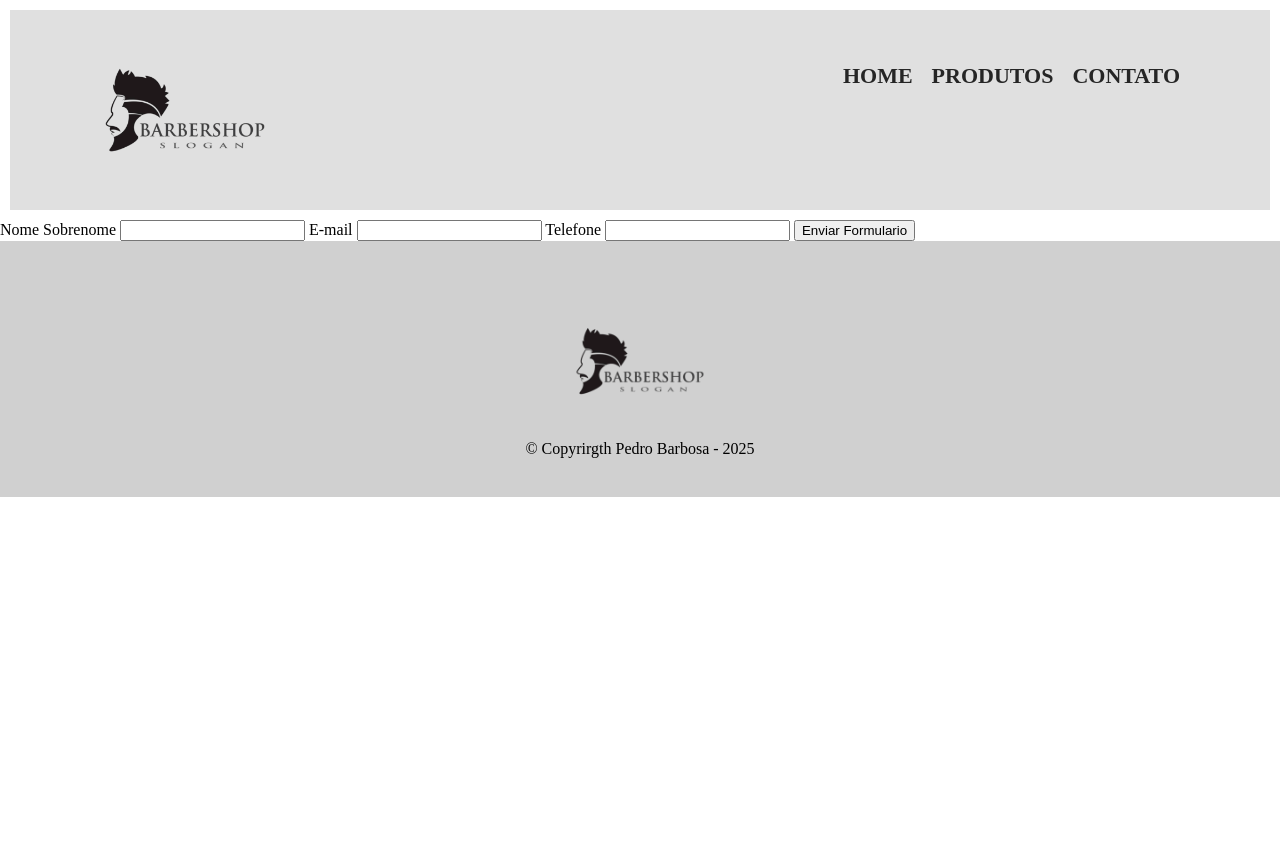
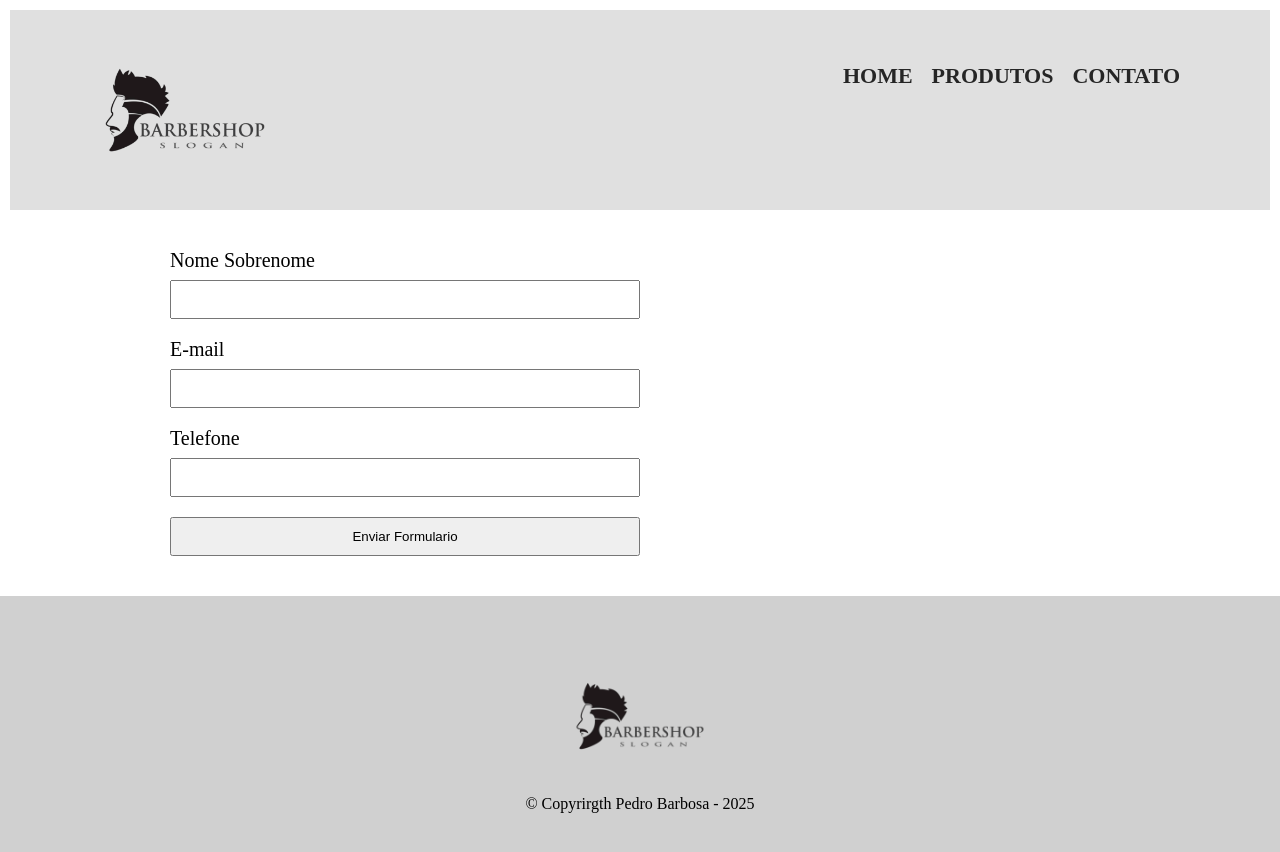
Before and after one commit to pedroBarbosa44349/barbearia2dsb2025, a plain HTML site: page Pedro 02/contato.html in a window 1280 px wide. Before the commit the page ends 800 px from the top, so only its background shows below. Drawn offline with Linux system fonts and the light colour scheme.

Commit message:
Add files via upload

```diff
--- a/Pedro 02/style.css
+++ b/Pedro 02/style.css
@@ -106,3 +106,25 @@ footer img{
     font-size: 13px;
     margin: 20px 0 0;
 }
+
+main{
+    width: 940px;
+    margin: 0 auto;
+}
+
+form{
+    margin: 40px 0;
+}
+
+form label{
+    display: block;
+    font-size: 20px;
+    margin: 0 0 10px;
+}
+
+form input{
+    display: block;
+    margin: 0 0 20px;
+    padding: 10px 25px;
+    width: 50%;
+}
```
Also changed, not shown: Pedro 02/contato.html (+0 -1 lines).
